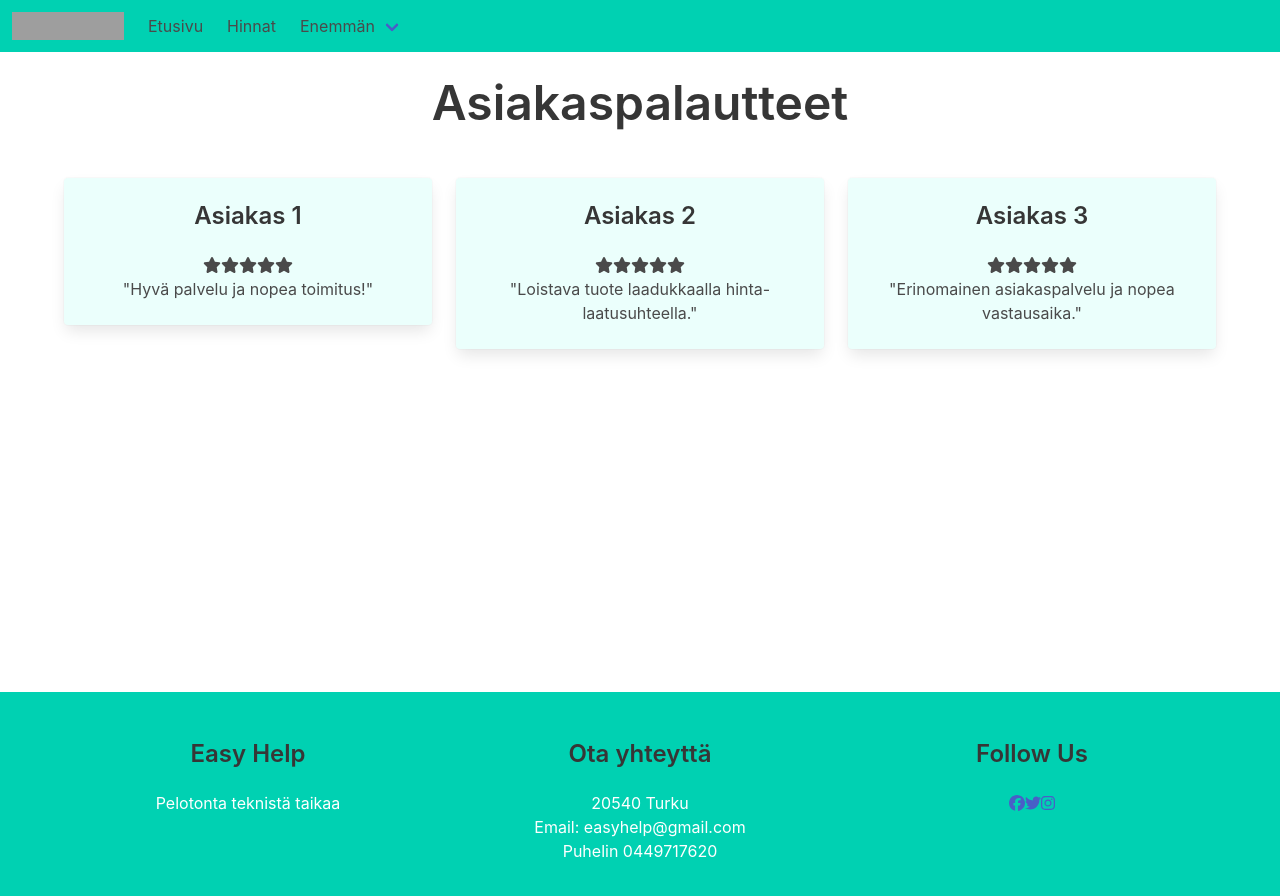
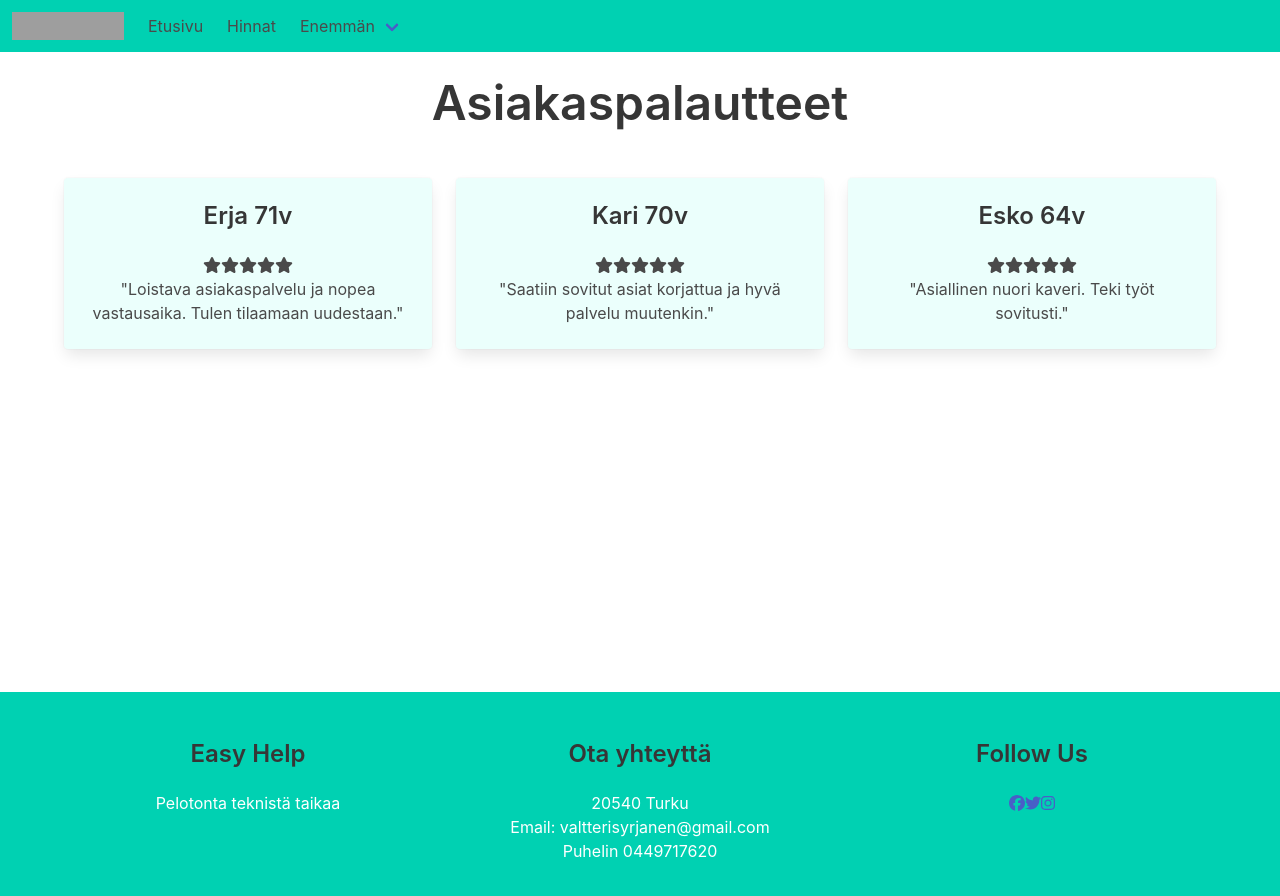
Before and after one commit to Vesku2000/company, a React (Create React App) app: page /Commentspage in a window 1280 px wide. Shown: the top 896 px of the page. Built offline with nearby package versions, Linux system fonts and the light colour scheme; grey boxes are pictures that could not be loaded.

Commit message:
fixing last thing

```diff
--- a/src/components/Footer.js
+++ b/src/components/Footer.js
@@ -14,7 +14,7 @@ function Footer() {
           <div className="column">
             <h3 className="title is-4">Ota yhteyttä</h3>
             <p>20540 Turku</p>
-            <p>Email: easyhelp@gmail.com</p>
+            <p>Email: valtterisyrjanen@gmail.com</p>
             <p>Puhelin 0449717620</p>
           </div>
           <div className="column">
--- a/src/pages/AboutCompanypage.js
+++ b/src/pages/AboutCompanypage.js
@@ -26,29 +26,25 @@ const AboutCompanypage = () => {
                   <div className="media">
                     <div className="media-left">
                       <figure className="image is-128x128">
-                        <img src="your-image-url.png" alt="Your Name" />
+                        <img src="your-image-url.png" alt="Valtteri Syrjänen" />
                       </figure>
                     </div>
                     <div className="media-content">
                       <div className="columns is-vcentered">
                         <div className="column">
-                          <p className="title is-4">Your Name</p>
-                          <p className="subtitle is-6">Your Country</p>
-                          <p className="subtitle is-6">Your Age</p>
+                          <p className="title is-4">Valtteri Syrjänen</p>
+                          <p className="subtitle is-6">Suomi, Turku</p>
+                          <p className="subtitle is-6">23</p>
                         </div>
                         <div className="column">
                           <ul className="trophy-list">
                             <li>
                               <FontAwesomeIcon icon={faTrophy} className="trophy-icon" />
-                              Finnish Master
+                              Suomenmestari 2016
                             </li>
                             <li>
                               <FontAwesomeIcon icon={faTrophy} className="trophy-icon" />
-                              Fake Trophy 1
-                            </li>
-                            <li>
-                              <FontAwesomeIcon icon={faTrophy} className="trophy-icon" />
-                              Fake Trophy 2
+                              Turun AMK
                             </li>
                           </ul>
                         </div>
--- a/src/pages/Commentspage.js
+++ b/src/pages/Commentspage.js
@@ -12,7 +12,7 @@ const Commentspage = () => {
             <div className="card-content">
               <div className="media">
                 <div className="media-content">
-                  <p className="title is-4">Asiakas 1</p>
+                  <p className="title is-4">Erja 71v</p>
                   <div className="rating">
                     <FontAwesomeIcon icon={faStar} className="star-icon" />
                     <FontAwesomeIcon icon={faStar} className="star-icon" />
@@ -20,7 +20,7 @@ const Commentspage = () => {
                     <FontAwesomeIcon icon={faStar} className="star-icon" />
                     <FontAwesomeIcon icon={faStar} className="star-icon" />
                   </div>
-                  <p className="comment">"Hyvä palvelu ja nopea toimitus!"</p>
+                  <p className="comment">"Loistava asiakaspalvelu ja nopea vastausaika. Tulen tilaamaan uudestaan."</p>
                 </div>
               </div>
             </div>
@@ -31,7 +31,7 @@ const Commentspage = () => {
             <div className="card-content">
               <div className="media">
                 <div className="media-content">
-                  <p className="title is-4">Asiakas 2</p>
+                  <p className="title is-4">Kari 70v</p>
                   <div className="rating">
                     <FontAwesomeIcon icon={faStar} className="star-icon" />
                     <FontAwesomeIcon icon={faStar} className="star-icon" />
@@ -39,7 +39,7 @@ const Commentspage = () => {
                     <FontAwesomeIcon icon={faStar} className="star-icon" />
                     <FontAwesomeIcon icon={faStar} className="star-icon" />
                   </div>
-                  <p className="comment">"Loistava tuote laadukkaalla hinta-laatusuhteella."</p>
+                  <p className="comment">"Saatiin sovitut asiat korjattua ja hyvä palvelu muutenkin."</p>
                 </div>
               </div>
             </div>
@@ -50,7 +50,7 @@ const Commentspage = () => {
             <div className="card-content">
               <div className="media">
                 <div className="media-content">
-                  <p className="title is-4">Asiakas 3</p>
+                  <p className="title is-4">Esko 64v</p>
                   <div className="rating">
                     <FontAwesomeIcon icon={faStar} className="star-icon" />
                     <FontAwesomeIcon icon={faStar} className="star-icon" />
@@ -58,7 +58,7 @@ const Commentspage = () => {
                     <FontAwesomeIcon icon={faStar} className="star-icon" />
                     <FontAwesomeIcon icon={faStar} className="star-icon" />
                   </div>
-                  <p className="comment">"Erinomainen asiakaspalvelu ja nopea vastausaika."</p>
+                  <p className="comment">"Asiallinen nuori kaveri. Teki työt sovitusti."</p>
                 </div>
               </div>
             </div>
--- a/src/pages/Contact.js
+++ b/src/pages/Contact.js
@@ -10,10 +10,10 @@ const Contact = () => {
           <div className="columns is-centered">
             <div className="column is-half">
               <h2 className="title is-2 has-text-centered">Yhteystiedot</h2>
-              <p className="subtitle has-text-centered">Yrityksen nimi</p>
-              <p className="has-text-centered">Osoite</p>
-              <p className="has-text-centered">Puhelinnumero</p>
-              <p className="has-text-centered">Sähköposti</p>
+              <p className="subtitle has-text-centered">Easy Help</p>
+              <p className="has-text-centered">Turku</p>
+              <p className="has-text-centered">0449717620</p>
+              <p className="has-text-centered">valtterisyrjanen@gmail.com</p>
             </div>
           </div>
         </div>
@@ -25,7 +25,8 @@ const Contact = () => {
             <div className="column is-half">
               <h2 className="title is-4 has-text-centered">Ota yhteyttä</h2>
               <p className="has-text-centered">
-                Voit ottaa meihin yhteyttä täyttämällä alla olevan lomakkeen tai käyttämällä yllä näkyviä yhteystietoja. Vastaamme mielellämme kaikkiin kysymyksiisi ja palautteisiisi.
+                Voit ottaa meihin yhteyttä täyttämällä alla olevan lomakkeen tai käyttämällä yllä näkyviä yhteystietoja.
+                Vastaamme mielellämme kaikkiin kysymyksiisi ja palautteisiisi.
               </p>
             </div>
           </div>
```
